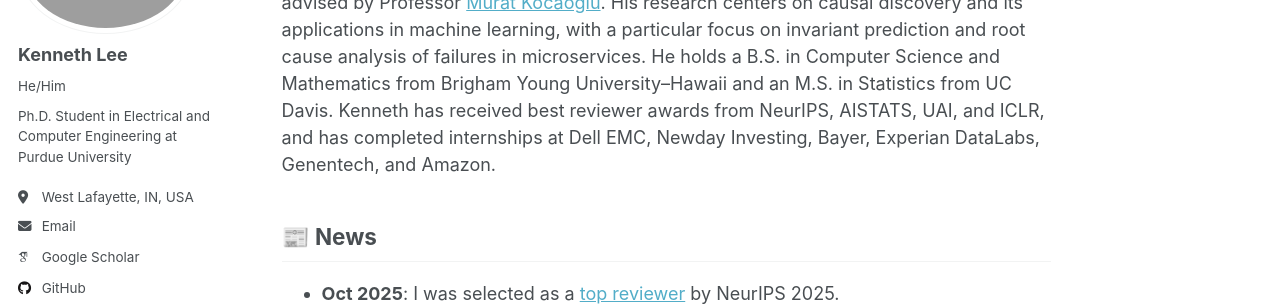
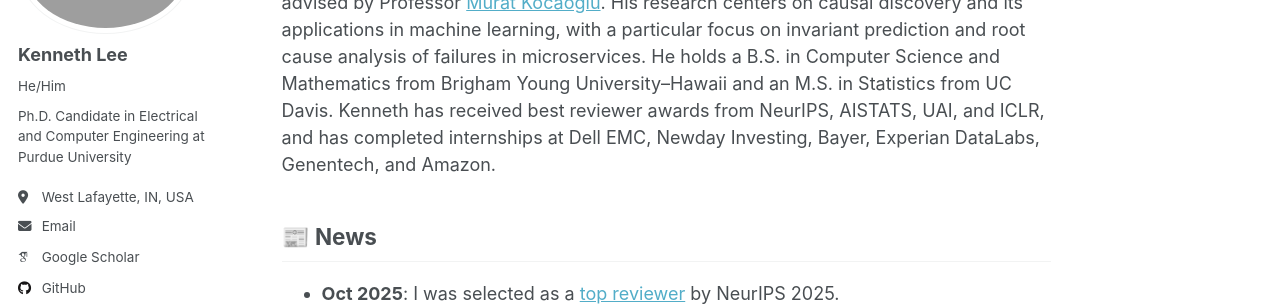
Before and after one commit to kenneth-lee-ch/kenneth-lee-ch.github.io, a Jekyll site: the page built from _pages/about.md, in a window 1280 px wide. Shown: the part 199-505 px from the top of the page. Built offline with Jekyll 4.4.1, drawn with Linux system fonts in a browser that asks for light colours; some web fonts are replaced.

Commit message:
update homepage

```diff
--- a/_config.yml
+++ b/_config.yml
@@ -25,7 +25,7 @@ author:
   avatar           : "profile.jpg"
   name             : "Kenneth Lee"
   pronouns         : "He/Him"
-  bio              : "Ph.D. Student in Electrical and Computer Engineering at Purdue University"
+  bio              : "Ph.D. Candidate in Electrical and Computer Engineering at Purdue University"
   location         : "West Lafayette, IN, USA"
   email            : "lee4094@purdue.edu"
 
```
Also changed, not shown: 1 other file.
